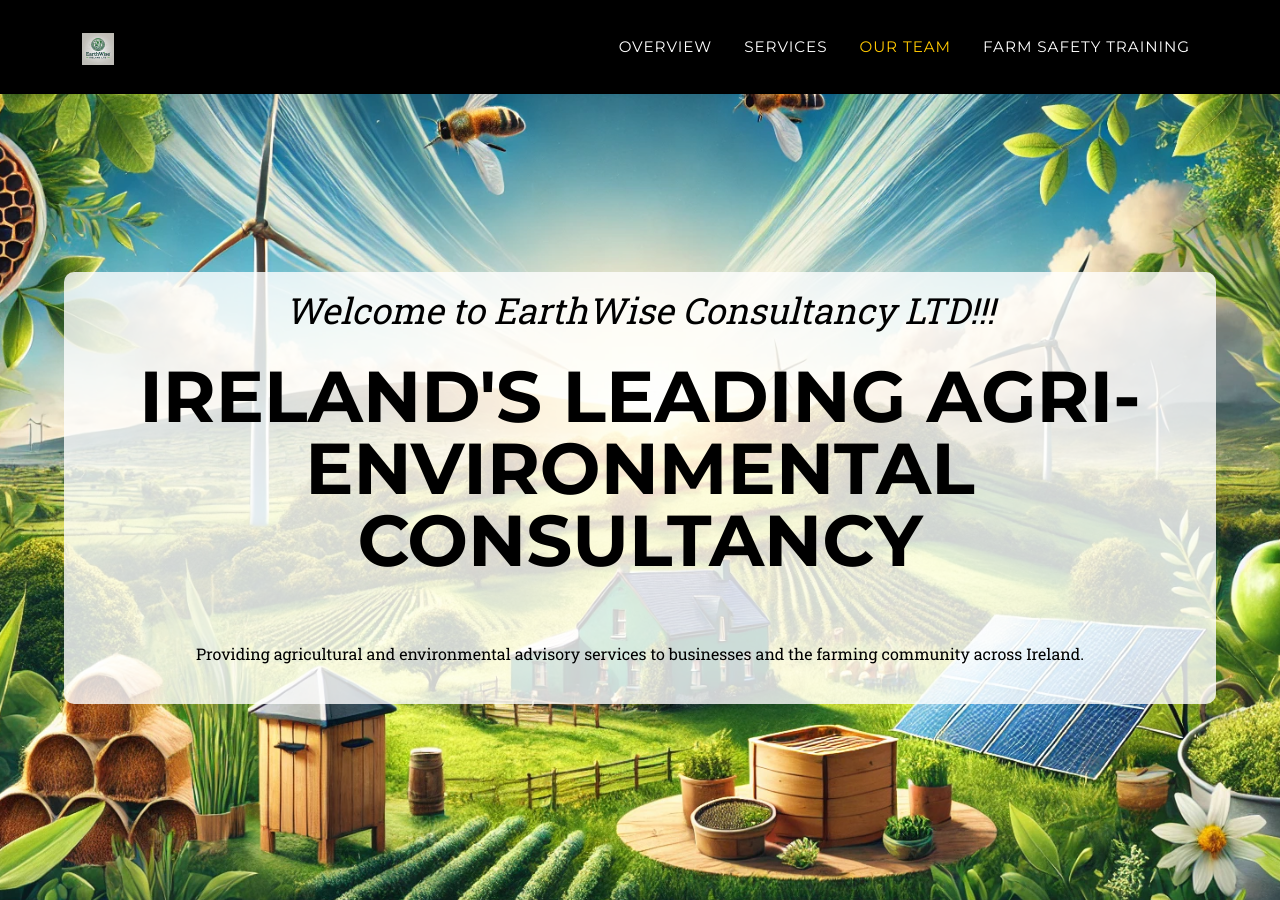
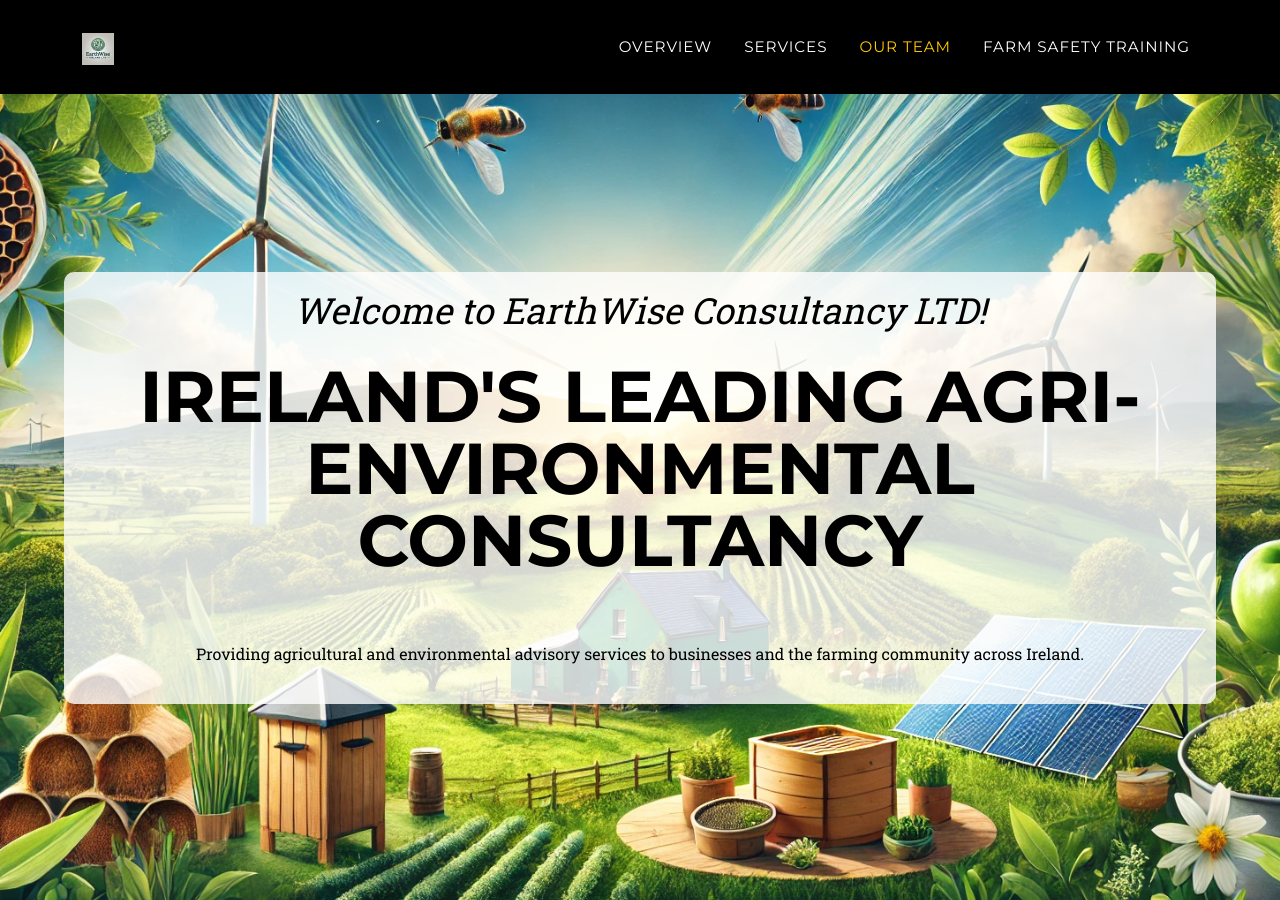
Before and after one commit to EarthWiseIreland/earthwiseireland.github.io, a Jekyll site: the page built from index.html, in a window 1280 px wide and 900 px high. Built offline with Jekyll 4.4.1, drawn with Linux system fonts in a browser that asks for light colours; nearby versions of some CDN libraries.

Commit message:
git add .! -> !

```diff
--- a/index.html
+++ b/index.html
@@ -9,7 +9,7 @@ scripts:
   <!-- Masthead (Hero)-->
   <header class="masthead">
     <div class="container">
-      <div class="masthead-subheading">Welcome to EarthWise Consultancy LTD!!!</div>
+      <div class="masthead-subheading">Welcome to EarthWise Consultancy LTD!</div>
       <div class="masthead-heading text-uppercase">
         Ireland's Leading Agri-Environmental Consultancy
       </div>
```
